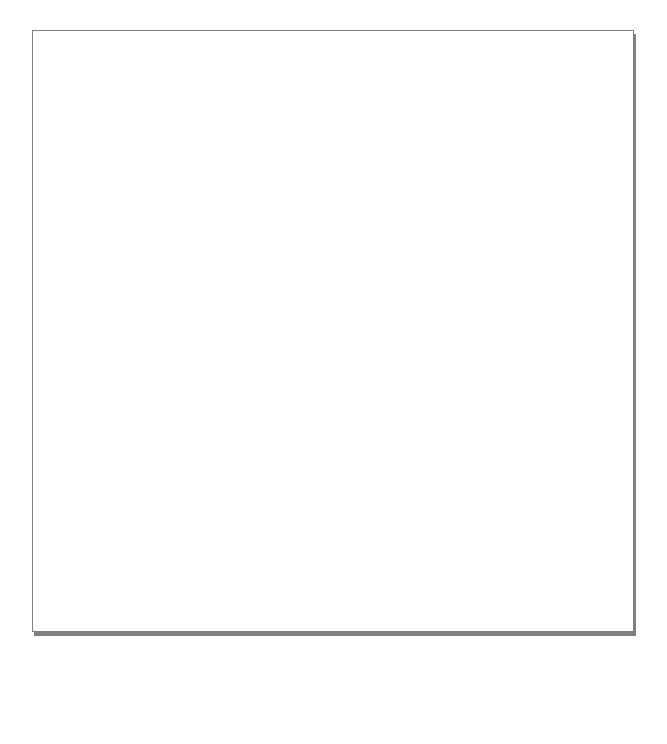
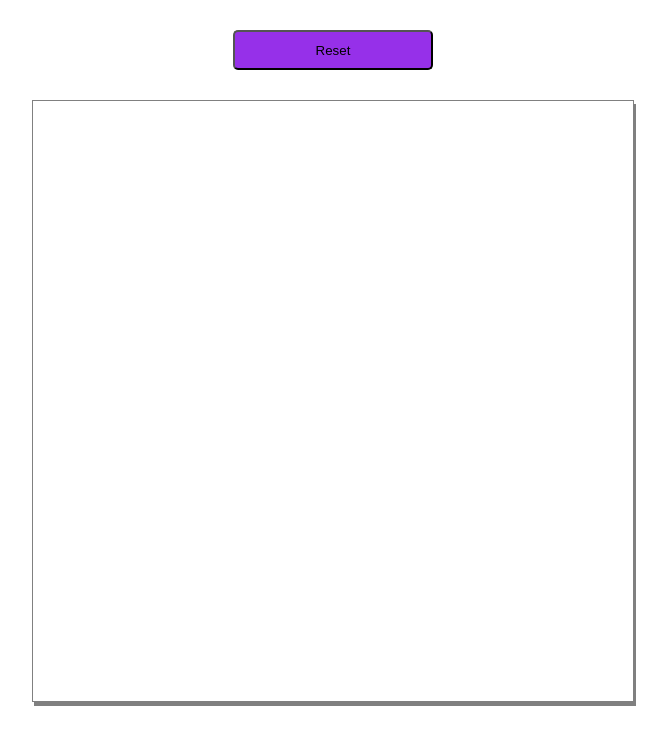
Before and after one commit to AngomRanjan/etch-a-sketch, a plain HTML site: page index.html in a window 1280 px wide. Shown: the whole page, without its empty margins (307-974 px from the left). Drawn offline with Linux system fonts and the light colour scheme.

Commit message:
Added reset button

```diff
--- a/index.html
+++ b/index.html
@@ -2,7 +2,7 @@
 <!--[if lt IE 7]>      <html class="no-js lt-ie9 lt-ie8 lt-ie7"> <![endif]-->
 <!--[if IE 7]>         <html class="no-js lt-ie9 lt-ie8"> <![endif]-->
 <!--[if IE 8]>         <html class="no-js lt-ie9"> <![endif]-->
-<!--[if gt IE 8]>      <html class="no-js"> <!--<![endif]-->
+<!--[if gt IE 8]>      <html class="no-js"> <![endif]-->
 <html>
     <head>
         <meta charset="utf-8">
@@ -16,6 +16,9 @@
         <!--[if lt IE 7]>
             <p class="browsehappy">You are using an <strong>outdated</strong> browser. Please <a href="#">upgrade your browser</a> to improve your experience.</p>
         <![endif]-->
+        <div id="container">
+            <button class="reset" id="reset">Reset</button>
+        </div>
         <div class="canvas" id='canvas'>
 
         </div>
--- a/style.css
+++ b/style.css
@@ -3,7 +3,13 @@
     margin: 0px;
     padding: 0px;
 }
+#container{
+    width: 600px;
+    margin: 30px auto;
 
+    display: flex;
+    justify-content: center;
+}
 .canvas{
     box-sizing: content-box;
     display: flex;
@@ -20,3 +26,9 @@
     box-sizing: border-box;
     transition: all 0.3s ease-in;
 }
+.reset{
+    width: 200px;
+    height:40px;
+    border-radius: 5px;
+    background-color: #9630e9;
+}
```
